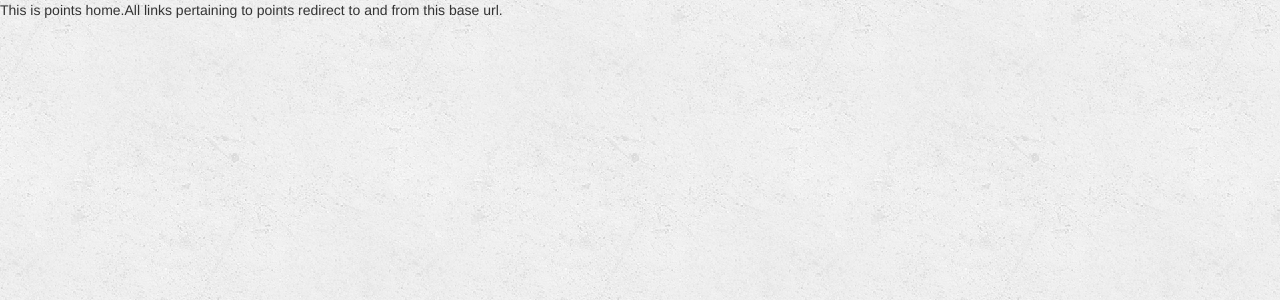
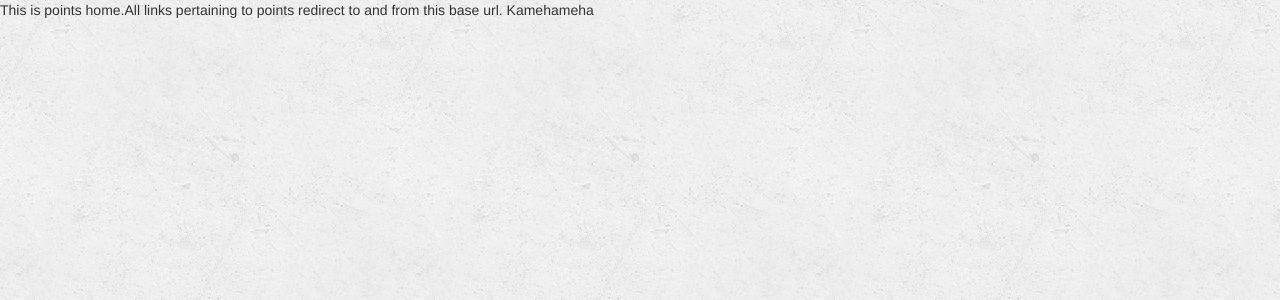
Before and after one commit to gamer496/2ndyearextrapro, a Django app: page /points/ in a window 1280 px wide. Shown: the top 300 px of the page. Run offline with Django 3.2, Linux system fonts and the light colour scheme; some libraries are stand-ins or nearby versions.

Commit message:
My first push and merge and pull request

```diff
--- a/templates/points/index.html
+++ b/templates/points/index.html
@@ -3,4 +3,5 @@
 {% block title %}Points Home{% endblock %}
 {% block content %}
   This is points home.All links pertaining to points redirect to and from this base url.
+  Kamehameha
 {% endblock %}
```
